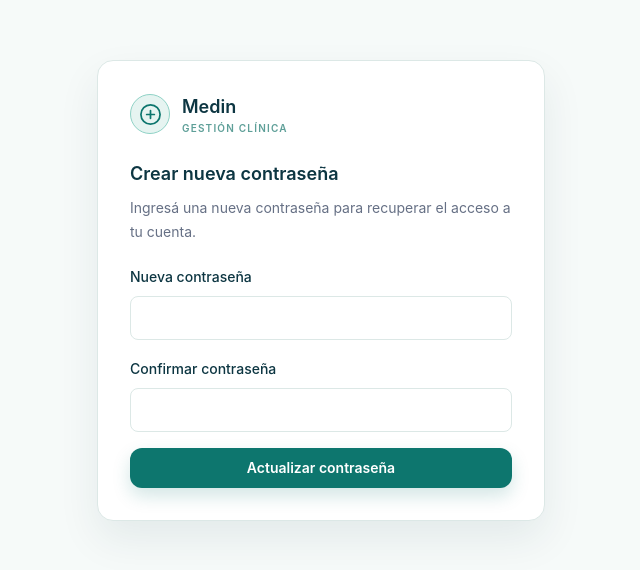
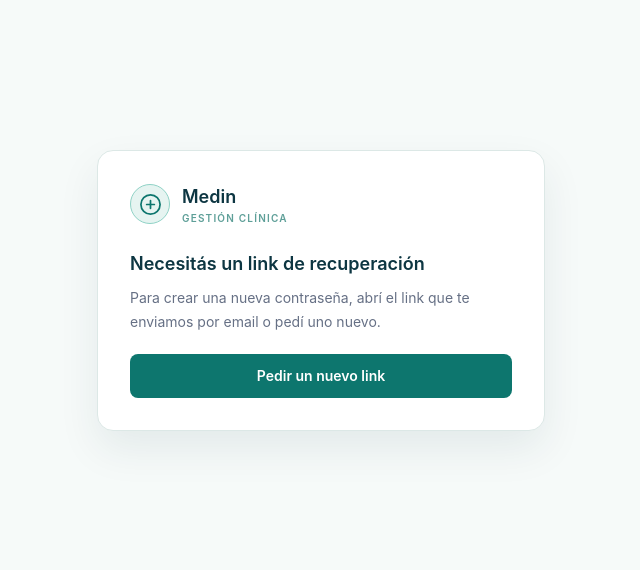
Before and after one commit to eliasgonzalez9927-commits/Medinsas, a React (Vite) app: page /restablecer-contrasena in a window 1280 px wide. Shown: the part 110-680 px from the top of the page, without its empty margins (319-959 px from the left). Built offline with nearby package versions, Linux system fonts and the light colour scheme; no server answers.

Commit message:
fix(auth): require recovery link for password reset

```diff
--- a/src/pages/auth/ResetPassword.tsx
+++ b/src/pages/auth/ResetPassword.tsx
@@ -1,23 +1,60 @@
-import { FormEvent, useState } from "react";
+import { FormEvent, useEffect, useState } from "react";
 import { Link, useNavigate, useSearchParams } from "react-router-dom";
 import { CirclePlus } from "lucide-react";
 import { Button } from "../../components/ui/Button";
 import { supabase } from "../../lib/supabase";
+
+type ScreenState = "checking" | "form" | "expired" | "missing";
 
 function getLinkError(): string {
   const hashParams = new URLSearchParams(window.location.hash.replace(/^#/, ""));
   return hashParams.get("error_code") ?? hashParams.get("error") ?? "";
 }
 
+function hadRecoveryHash(): boolean {
+  return window.location.hash.includes("type=recovery");
+}
+
 export function ResetPassword() {
   const navigate = useNavigate();
   const [searchParams] = useSearchParams();
-  const linkError = getLinkError();
   const requestEmail = searchParams.get("email") ?? "";
+  const [screenState, setScreenState] = useState<ScreenState>("checking");
   const [password, setPassword] = useState("");
   const [confirmPassword, setConfirmPassword] = useState("");
   const [submitting, setSubmitting] = useState(false);
   const [error, setError] = useState("");
+
+  useEffect(() => {
+    if (getLinkError()) {
+      setScreenState("expired");
+      return;
+    }
+
+    const recoveryHashPresent = hadRecoveryHash();
+
+    const {
+      data: { subscription }
+    } = supabase.auth.onAuthStateChange((event) => {
+      if (event === "PASSWORD_RECOVERY") {
+        setScreenState("form");
+      }
+    });
+
+    // Red de seguridad por timing: si el evento PASSWORD_RECOVERY ya se
+    // disparo antes de que este listener se suscriba, getSession() confirma
+    // la sesion. Solo la habilitamos como "form" si el hash realmente traia
+    // un token de recovery: una sesion normal preexistente (alguien ya
+    // logueado que entra directo a esta ruta) nunca debe destrabar el form.
+    supabase.auth.getSession().then(({ data }) => {
+      setScreenState((current) => {
+        if (current !== "checking") return current;
+        return data.session && recoveryHashPresent ? "form" : "missing";
+      });
+    });
+
+    return () => subscription.unsubscribe();
+  }, []);
 
   async function handleSubmit(event: FormEvent<HTMLFormElement>) {
     event.preventDefault();
@@ -56,7 +93,11 @@ export function ResetPassword() {
           </div>
         </Link>
 
-        {linkError ? (
+        {screenState === "checking" && (
+          <p className="text-sm text-clinic-muted">Verificando link...</p>
+        )}
+
+        {screenState === "expired" && (
           <>
             <h1 className="text-lg font-semibold text-clinic-ink">Este link ya no es válido</h1>
             <p className="mt-2 text-sm leading-6 text-clinic-muted">
@@ -69,7 +110,24 @@ export function ResetPassword() {
               Pedir un nuevo link
             </Link>
           </>
-        ) : (
+        )}
+
+        {screenState === "missing" && (
+          <>
+            <h1 className="text-lg font-semibold text-clinic-ink">Necesitás un link de recuperación</h1>
+            <p className="mt-2 text-sm leading-6 text-clinic-muted">
+              Para crear una nueva contraseña, abrí el link que te enviamos por email o pedí uno nuevo.
+            </p>
+            <Link
+              to={requestEmail ? `/recuperar-contrasena?email=${encodeURIComponent(requestEmail)}` : "/recuperar-contrasena"}
+              className="mt-5 inline-flex h-11 w-full items-center justify-center rounded-lg bg-clinic-brand px-4 text-sm font-semibold text-white"
+            >
+              Pedir un nuevo link
+            </Link>
+          </>
+        )}
+
+        {screenState === "form" && (
           <>
             <h1 className="text-lg font-semibold text-clinic-ink">Crear nueva contraseña</h1>
             <p className="mt-2 text-sm leading-6 text-clinic-muted">
```
